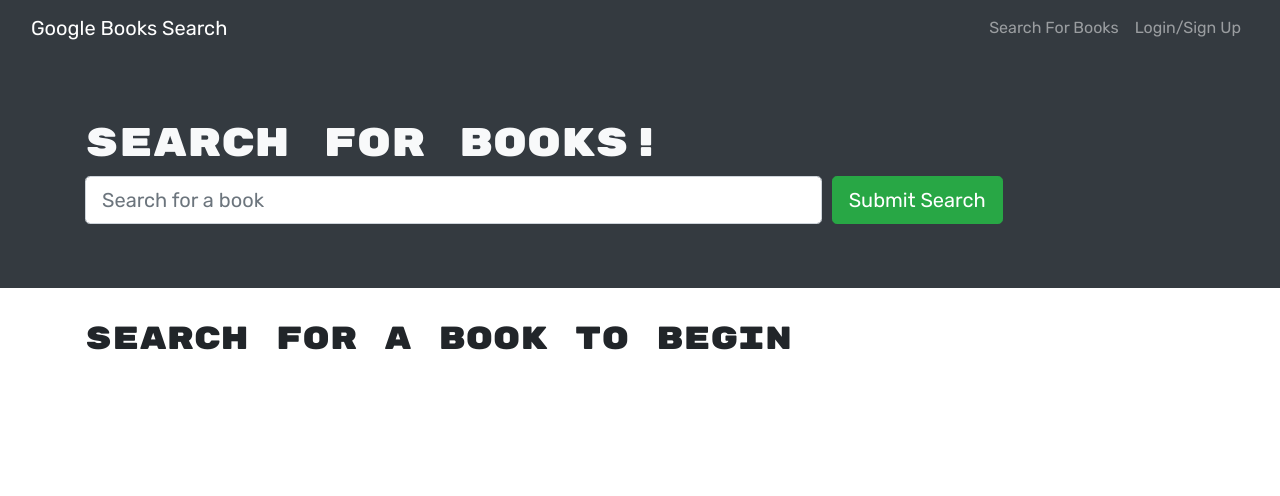
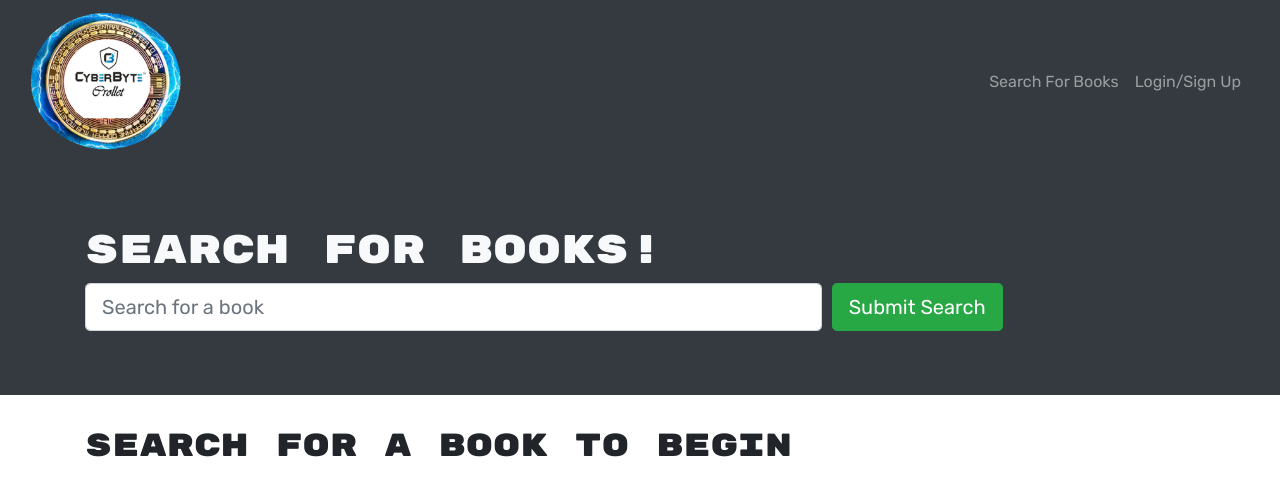
Before and after one commit to dparmar32/cyberByte_Crollet, a React (Create React App) app in the folder client/: page / in a window 1280 px wide. Shown: the top 496 px of the page. Built offline with nearby package versions, Linux system fonts and the light colour scheme.

Commit message:
adding logo to Nav-Bar

```diff
--- a/client/src/components/Navbar.js
+++ b/client/src/components/Navbar.js
@@ -3,6 +3,8 @@
 import { Navbar, Nav, Container, Modal, Tab } from 'react-bootstrap';
 import SignUpForm from './SignupForm';
 import LoginForm from './LoginForm';
+
+import Logo from '../logoproject3.png';
 
 import Auth from '../utils/auth';
 
@@ -14,8 +16,7 @@
     <>
       <Navbar bg='dark' variant='dark' expand='lg'>
         <Container fluid>
-          <Navbar.Brand as={Link} to='/'>
-            Google Books Search
+          <Navbar.Brand as={Link} to='/'><img src={Logo}  width="150" alt="logo"/>
           </Navbar.Brand>
           <Navbar.Toggle aria-controls='navbar' />
           <Navbar.Collapse id='navbar'>
```
Also changed, not shown: client/src/logoproject3.png (added).
